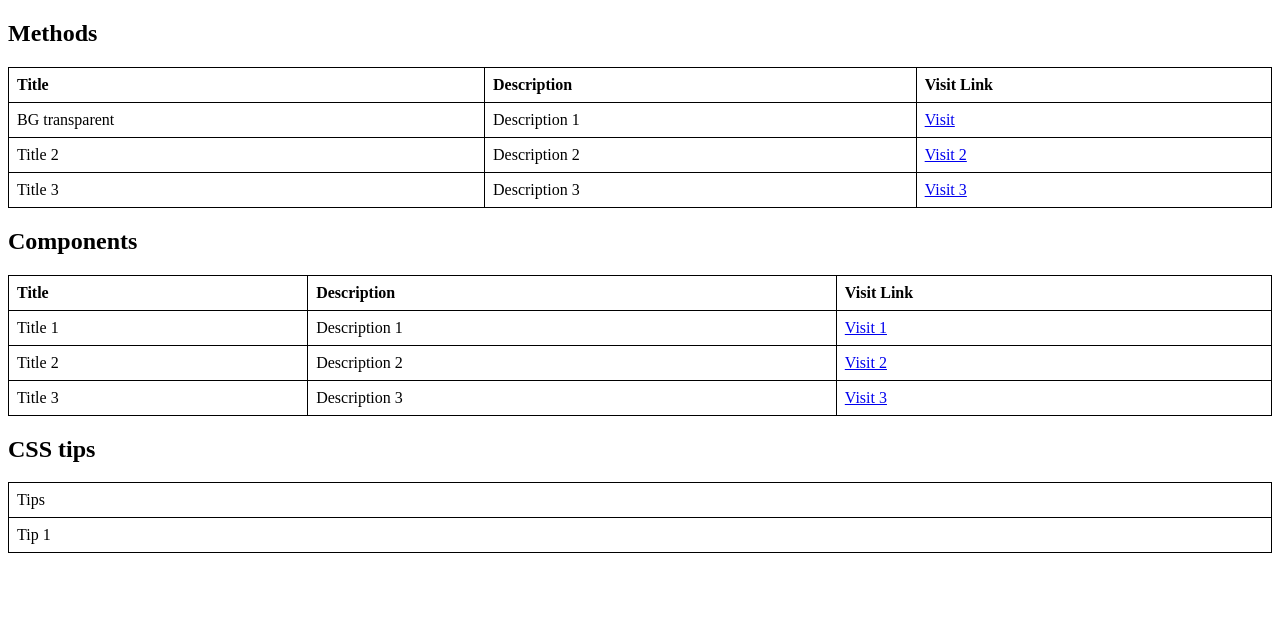
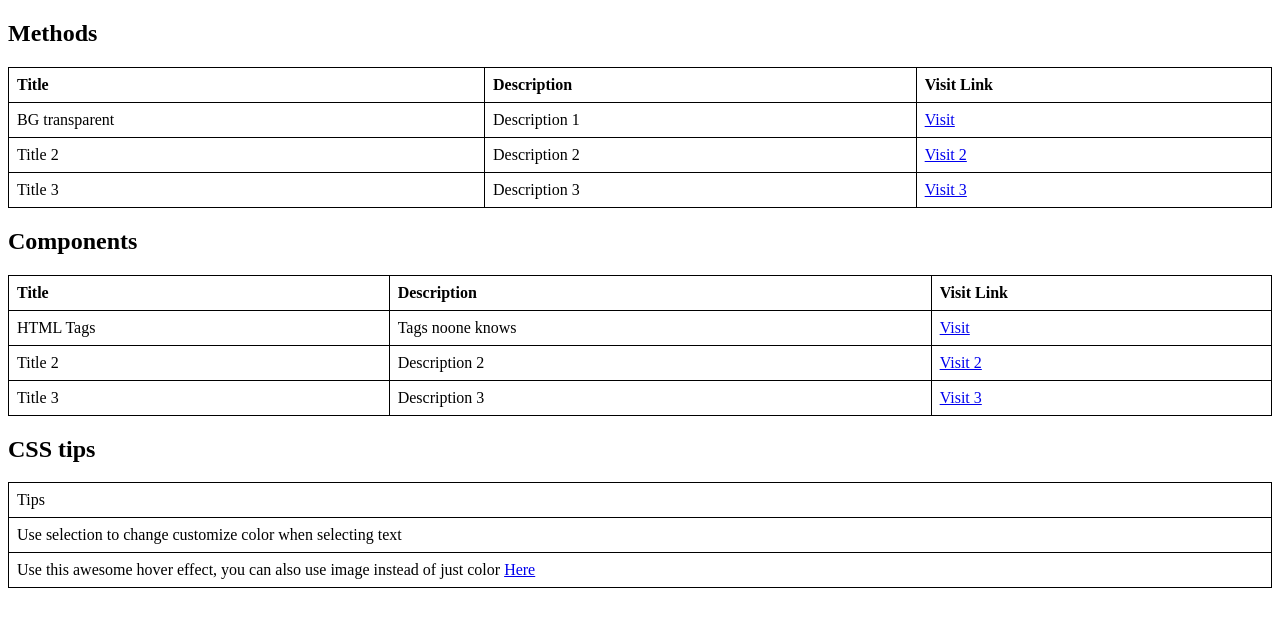
Before and after one commit to Saran-pariyar/Frontend_something, a plain HTML site: page index.html in a window 1280 px wide. Drawn offline with Linux system fonts and the light colour scheme.

Commit message:
Added methods and html topics

```diff
--- a/index.html
+++ b/index.html
@@ -4,18 +4,9 @@
     <meta charset="UTF-8" />
     <meta name="viewport" content="width=device-width, initial-scale=1.0" />
     <title>Document</title>
+    <link rel="stylesheet" href="style.css">
     <style>
-      table {
-        border-collapse: collapse;
-        width: 100%;
-        border: 1px solid #000;
-      }
-      th,
-      td {
-        border: 1px solid #000;
-        padding: 8px;
-        text-align: left;
-      }
+
     </style>
   </head>
   <body>
@@ -50,9 +41,9 @@
           <th>Visit Link</th>
         </tr>
         <tr>
-          <td>Title 1</td>
-          <td>Description 1</td>
-          <td><a href="https://example.com">Visit 1</a></td>
+          <td>HTML Tags</td>
+          <td>Tags noone knows</td>
+          <td><a href="HTML/rare_tags.html">Visit</a></td>
         </tr>
         <tr>
           <td>Title 2</td>
@@ -67,9 +58,12 @@
       </table>
       <h2>CSS tips</h2>
       <table>
-        <tr><td>Tips</td></tr>
+        <tr ><td>Tips</td></tr>
         <tr>
-            <td>Tip 1</td>
+            <td class="select">Use selection to change customize color when selecting text</td>
+        </tr>
+        <tr>
+          <td>Use this awesome hover effect, you can also use image instead of just color <a href="https://codepen.io/thebabydino/pen/dyOvmRY">Here</a> </td>
         </tr>
       </table>
   </body>
--- /dev/null
+++ b/style.css
@@ -0,0 +1,20 @@
+table {
+    border-collapse: collapse;
+    width: 100%;
+    border: 1px solid #000;
+  }
+  th,
+  td {
+    border: 1px solid #000;
+    padding: 8px;
+    text-align: left;
+  }
+
+
+  /* Tips  */
+
+  /* SELECTION PSEUDO ELEMENT */
+  .select::selection {
+    background: red;
+    /* color: white; */
+  }
```
Also changed, not shown: HTML/rare_tags.html (added, +29 -0 lines).
